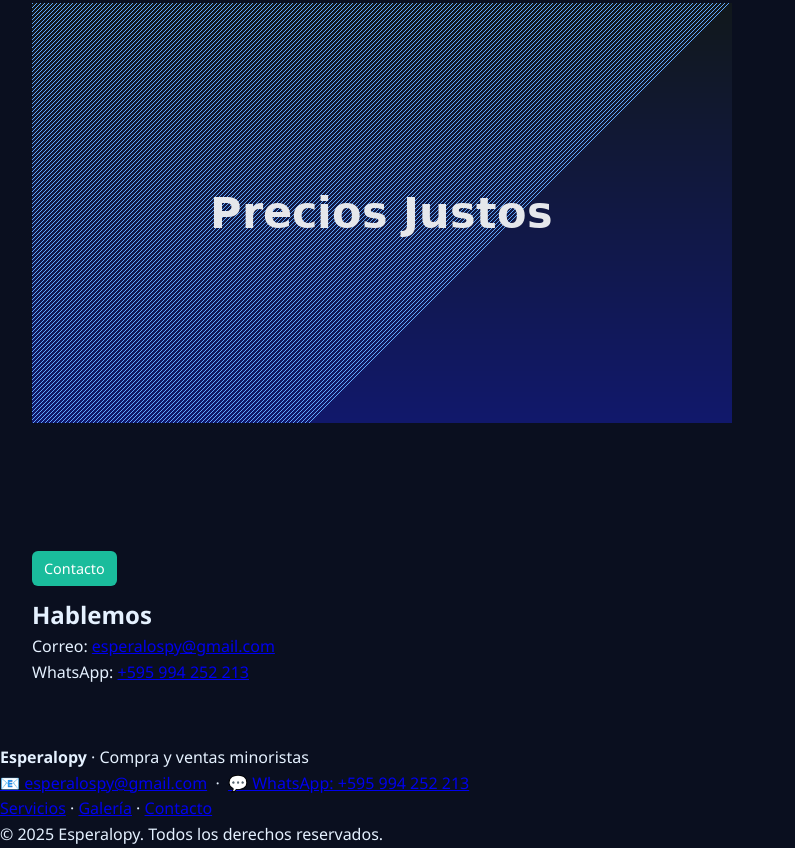
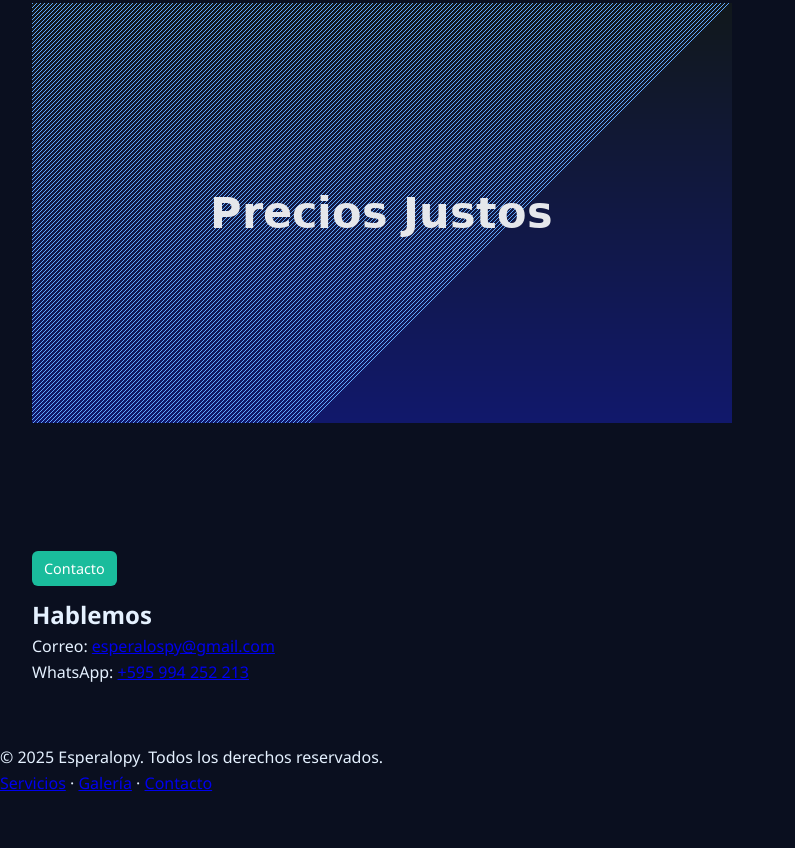
Before and after one commit to esperalopy/esperalopy.github.io, a plain HTML site: page index.html in a window 1280 px wide. Shown: the part 3684-4532 px from the top of the page, without its empty margins (0-795 px from the left). After the commit the page ends 4480 px from the top, so only its background shows below. Drawn offline with Linux system fonts and the light colour scheme.

Commit message:
Update index.html
minimizando el index

```diff
--- a/index.html
+++ b/index.html
@@ -45,7 +45,7 @@
           <a class="btn secondary" href="#servicios">Ver servicios</a>
         </div>
       </div>
-      <img src="assets/hero.png" alt="Ejemplo de portada de Esperalopy">
+      <img src="assets/hero.png" alt="Portada de Esperalopy">
     </section>
 
     <section id="servicios" class="section">
@@ -88,23 +88,14 @@
     </section>
   </main>
 
+  <!-- Footer minimalista (sin repetir contacto) -->
   <footer class="container footer">
-  <p><strong>Esperalopy</strong> · Compra y ventas minoristas</p>
-
-  <p>
-    <a href="mailto:esperalospy@gmail.com" rel="noopener">📧 esperalospy@gmail.com</a>
-    &nbsp;·&nbsp;
-    <a href="https://wa.me/595994252213" target="_blank" rel="noopener noreferrer">💬 WhatsApp: +595 994 252 213</a>
-  </p>
-
+    <p>© 2025 Esperalopy. Todos los derechos reservados.</p>
     <p>
       <a href="#servicios">Servicios</a> ·
       <a href="#galeria">Galería</a> ·
       <a href="#contacto">Contacto</a>
     </p>
-
-  <p>© 2025 Esperalopy. Todos los derechos reservados.</p>
   </footer>
-
 </body>
 </html>
```
Lines whose indentation alone changed are shown as unchanged.
